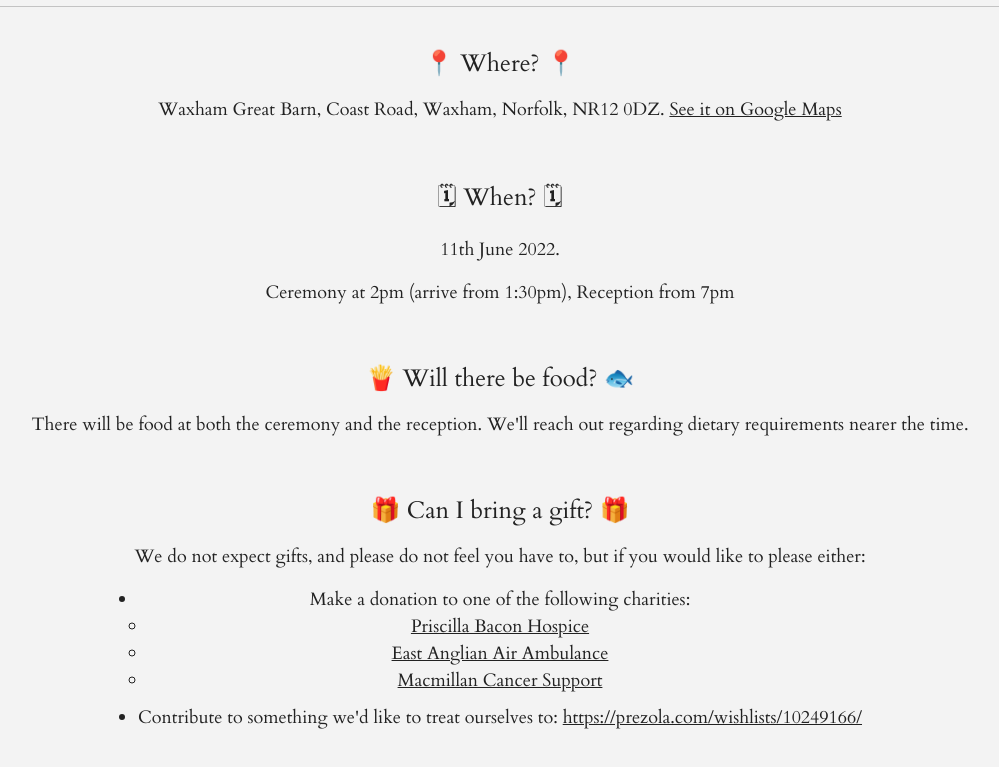
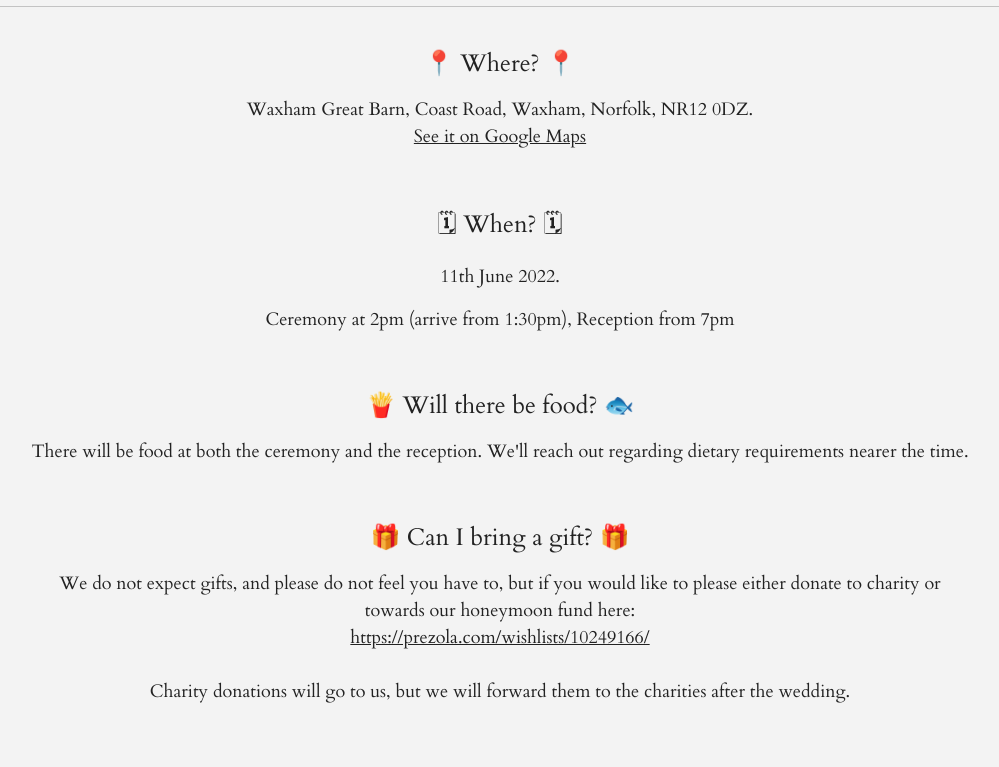
Before and after one commit to JordWyatt/wedding-site, a Gatsby site: page /details in a window 1280 px wide. Shown: the part 115-882 px from the top of the page, without its empty margins (140-1139 px from the left). After the commit the page ends 856 px from the top, so only its background shows below. Built offline with nearby package versions, Linux system fonts and the light colour scheme; Gatsby itself is replaced by a stand-in of ours.

Commit message:
Update info

```diff
--- a/src/pages/details.js
+++ b/src/pages/details.js
@@ -8,7 +8,7 @@ export default function Details() {
         <div className="row">
           <h3>📍 Where? 📍</h3>
           <p>
-            Waxham Great Barn, Coast Road, Waxham, Norfolk, NR12 0DZ.{" "}
+            Waxham Great Barn, Coast Road, Waxham, Norfolk, NR12 0DZ. <br />
             <a href="https://goo.gl/maps/MGSQoTf3ywewanKh9">
               See it on Google Maps
             </a>
@@ -30,37 +30,16 @@ export default function Details() {
           <h3>🎁 Can I bring a gift? 🎁</h3>
           <p>
             We do not expect gifts, and please do not feel you have to, but if
-            you would like to please either:
-          </p>
-          <p>
-            <ul>
-              <li>
-                Make a donation to one of the following charities:
-                <ul style={{ paddingBottom: "10px" }}>
-                  <li>
-                    <a href="https://www.priscillabaconhospice.org.uk/donate/">
-                      Priscilla Bacon Hospice
-                    </a>
-                  </li>
-                  <li>
-                    <a href="https://www.eaaa.org.uk/support-us/make-a-donation/donate/step/1/single">
-                      East Anglian Air Ambulance
-                    </a>
-                  </li>
-                  <li>
-                    <a href="https://donation.macmillan.org.uk/">
-                      Macmillan Cancer Support
-                    </a>
-                  </li>
-                </ul>
-              </li>
-              <li>
-                Contribute to something we'd like to treat ourselves to:{" "}
-                <a href="https://prezola.com/wishlists/10249166/">
-                  https://prezola.com/wishlists/10249166/
-                </a>
-              </li>
-            </ul>
+            you would like to please either donate to charity or towards our
+            honeymoon fund here:
+            <br />
+            <a href="https://prezola.com/wishlists/10249166/">
+              https://prezola.com/wishlists/10249166/
+            </a>
+            <br />
+            <br />
+            Charity donations will go to us, but we will forward them to the
+            charities after the wedding.
           </p>
         </div>
       </div>
--- a/src/styles/home.module.css
+++ b/src/styles/home.module.css
@@ -1,7 +1,3 @@
-p {
-  font-style: italic;
-}
-
 .imageWrapper {
   position: relative;
   max-height: 500px;
```
Also changed, not shown: src/pages/travel.js (+11 -6 lines).
